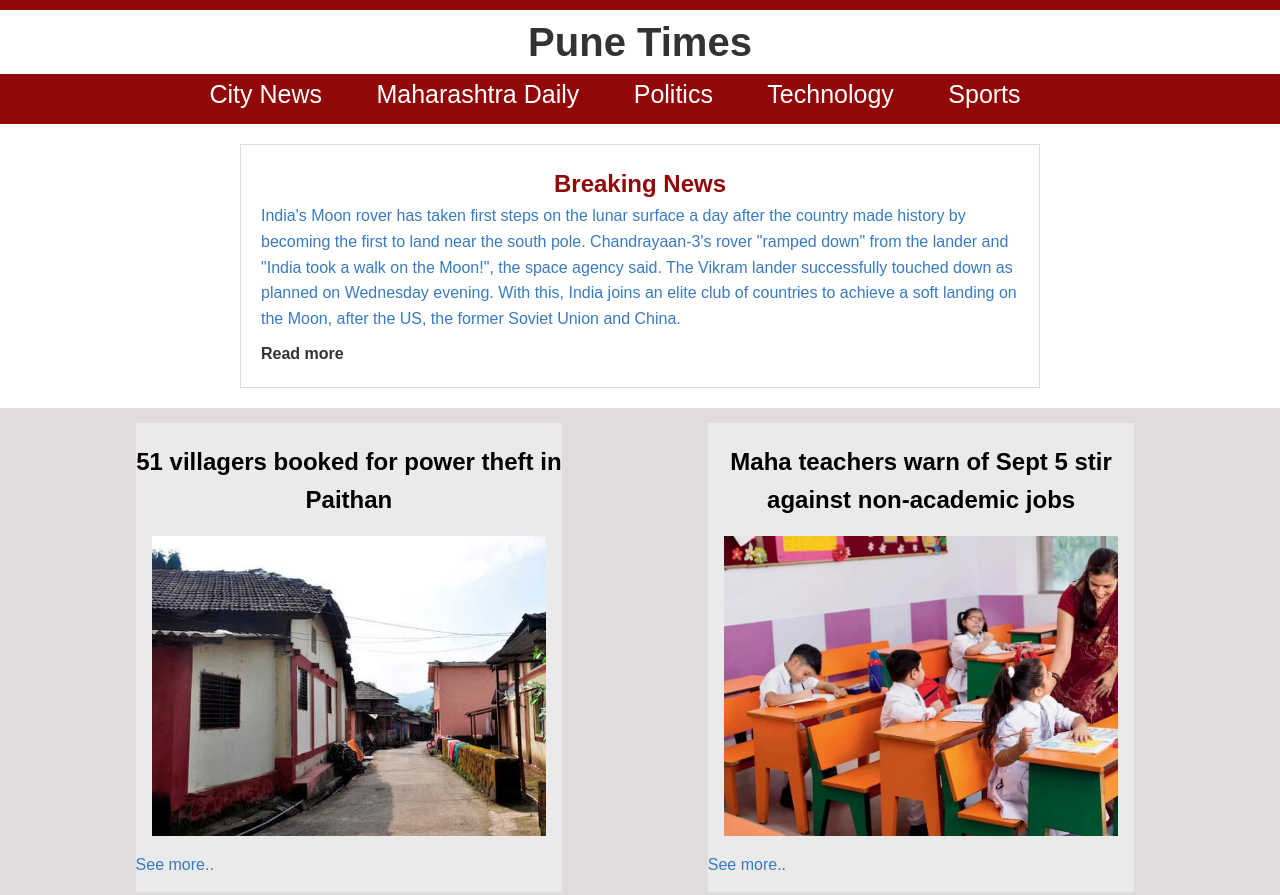
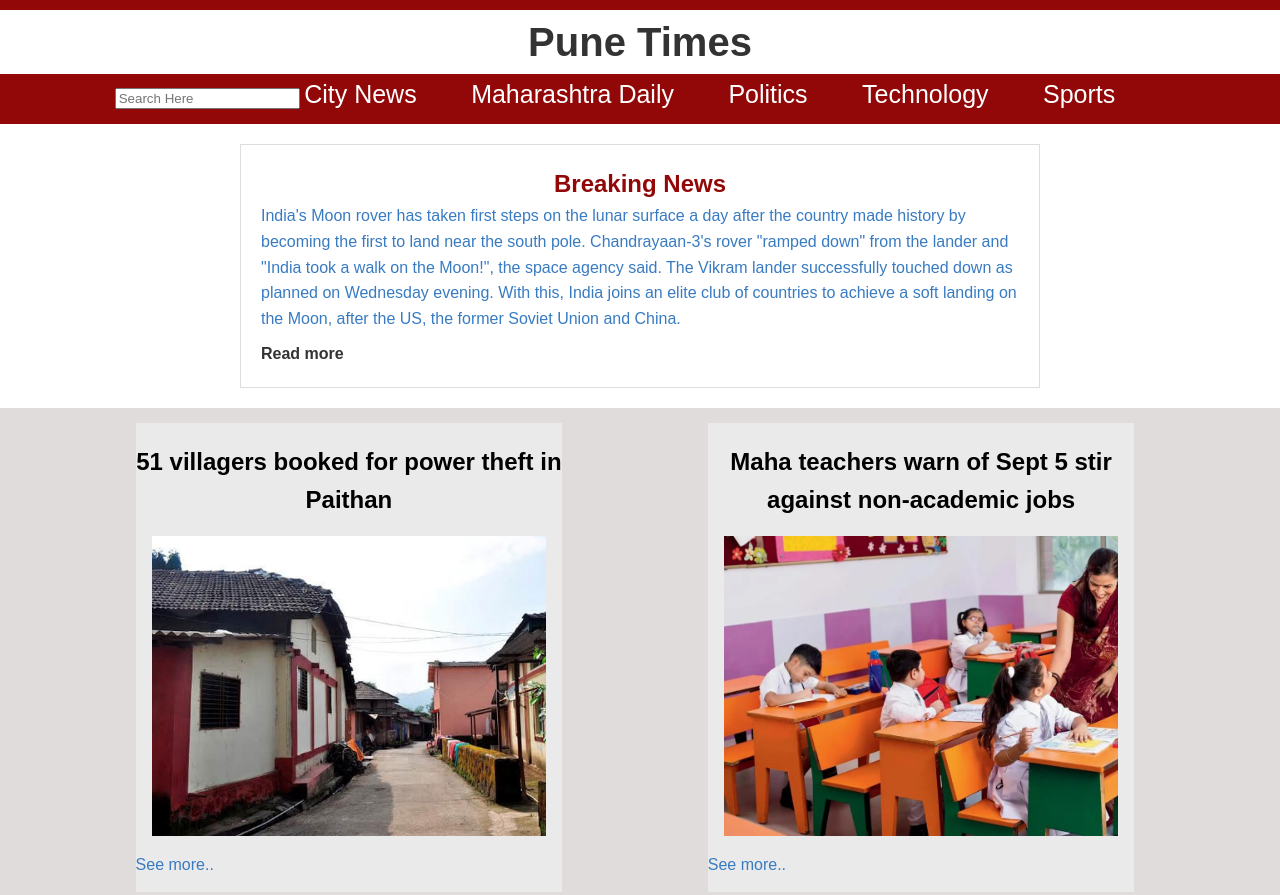
Before and after one commit to kaleharshavardhan07/news.github.io, a plain HTML site: page index.html in a window 1280 px wide. Shown: the top 895 px of the page. Drawn offline with Linux system fonts and the light colour scheme.

Commit message:
Update index.html
done

```diff
--- a/index.html
+++ b/index.html
@@ -11,7 +11,11 @@
 <body>
     <header>
         <h1> Pune Times</h1>
-        <nav>
+        <nav class="navbar">
+
+            <input class="search" type="search " placeholder="Search Here" id="search">
+
+            <i   id="icon"  class="fa-solid fa-magnifying-glass"></i>
 
             <li class="headline"><a href="#">City News</a></li>
             <li class="headline"><a href="#">Maharashtra Daily</a></li>
```
